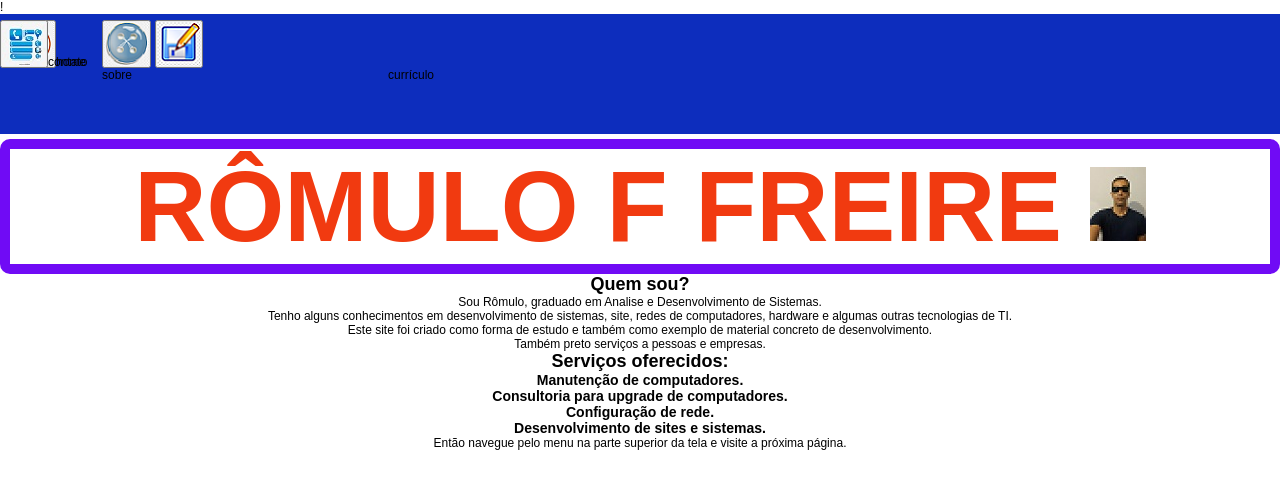
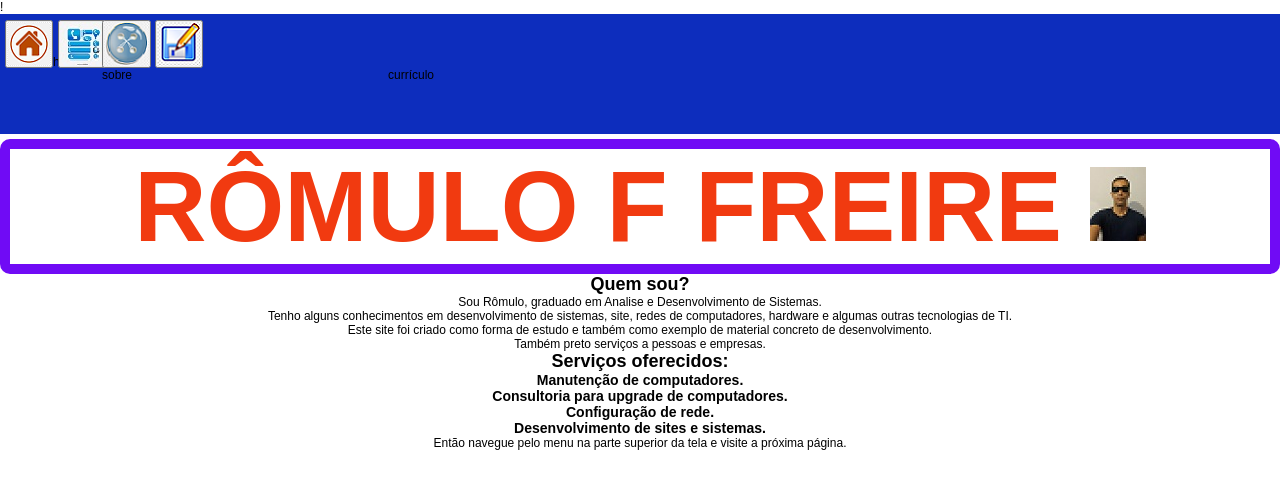
Before and after one commit to RomuloFerreiraFreire/BranchesTeste, a plain HTML site: page index.html in a window 1280 px wide. Drawn offline with Linux system fonts and the light colour scheme.

Commit message:
Update style.css

```diff
--- a/public/css/style.css
+++ b/public/css/style.css
@@ -10,7 +10,7 @@ font-size: 12px;
           #div1{
             width: 40%;
             margin-top:20px;
-            margin-left: 8px;
+            margin-left: 5px;
             position: fixed;
   top: 0;
   left: 0;
@@ -20,7 +20,7 @@ font-size: 12px;
           #div2{
             width: 40%;
             margin-top:20px;
-            margin: left 58px;;
+            margin-left: 58px;
             position: fixed;
   top: 0;
   left: 0;
```
